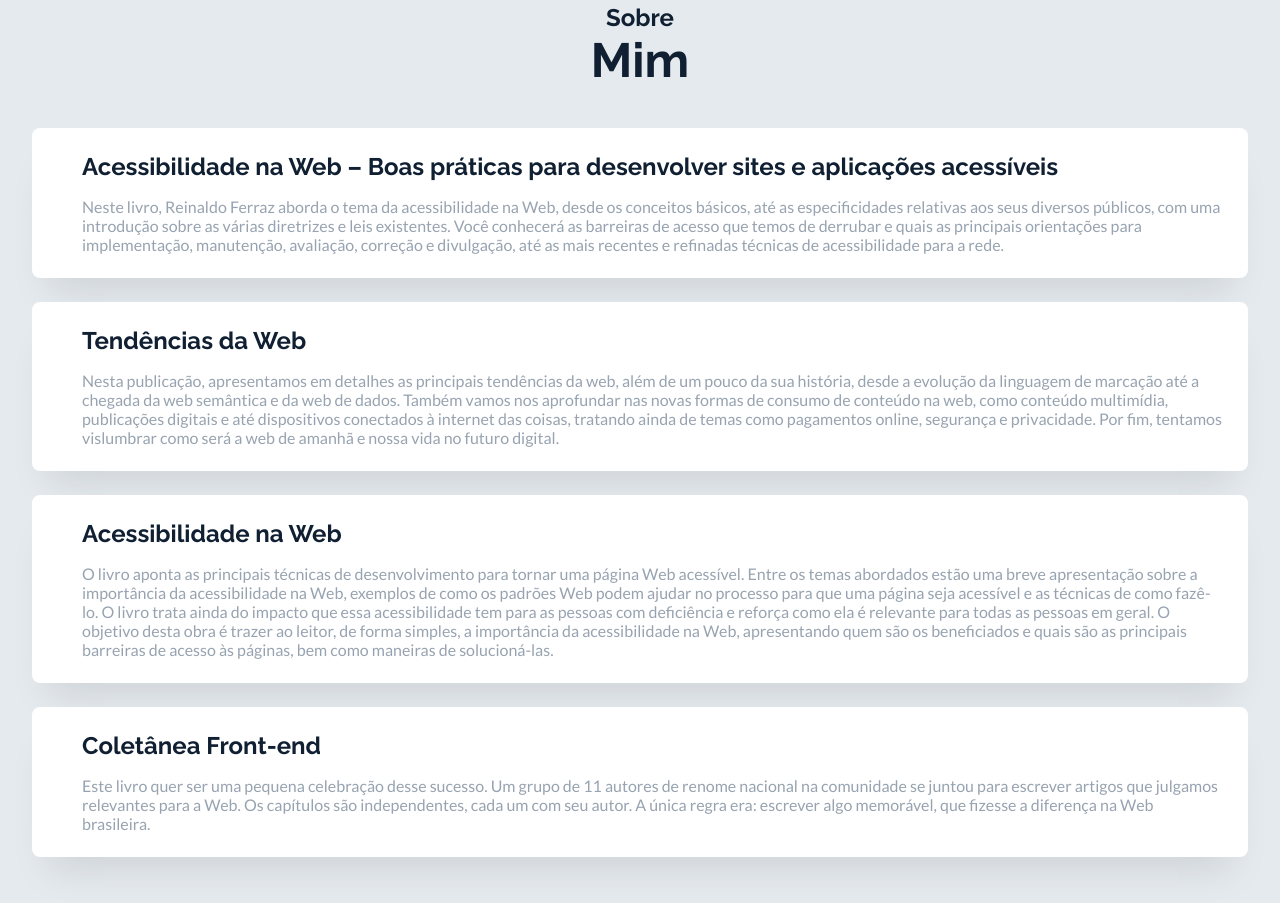
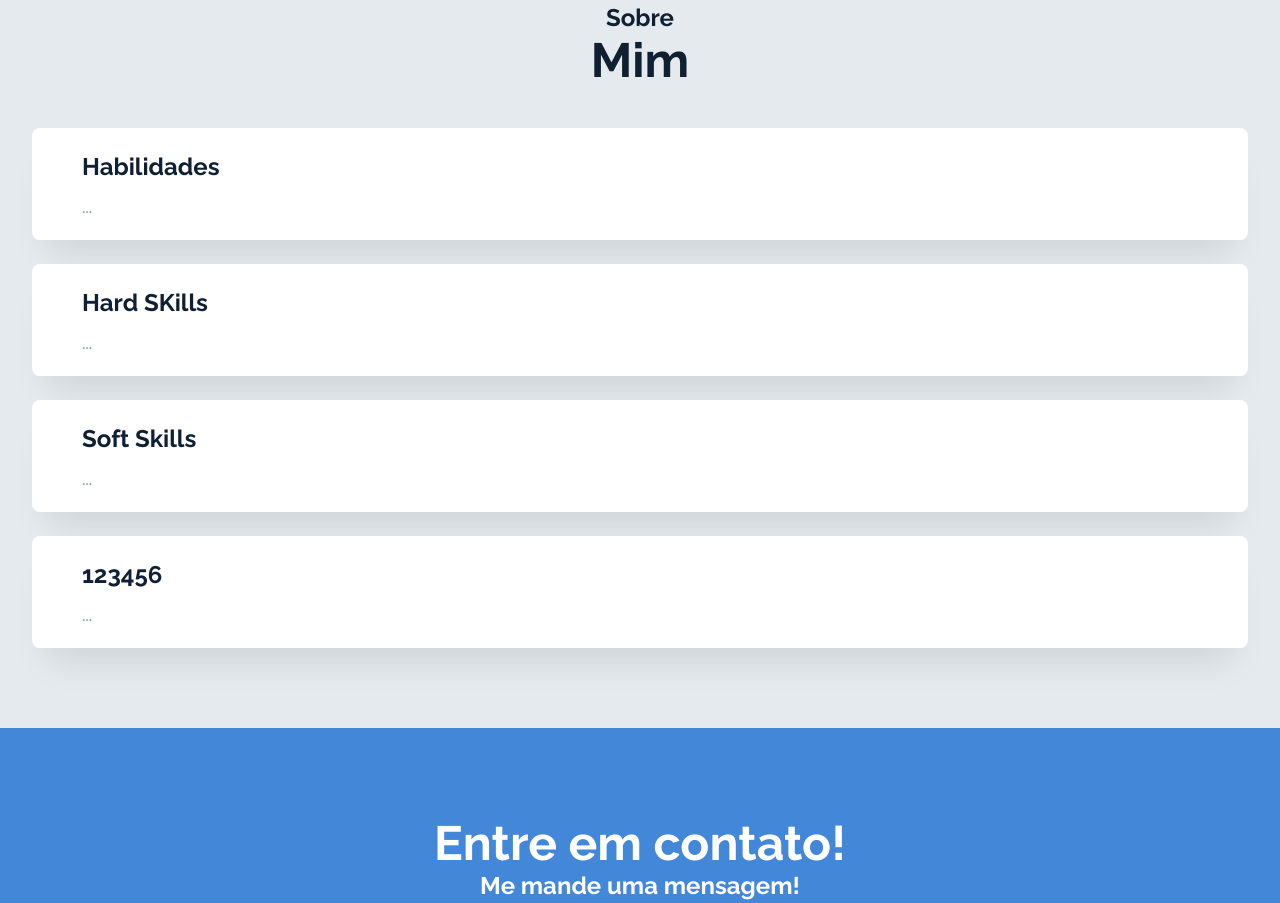
Before and after one commit to vitoralmeida10/vitoralmeida10.github.io, a plain HTML site: page Portifolio.html in a window 1280 px wide. Shown: the part 1776-2679 px from the top of the page. Drawn offline with Linux system fonts and the light colour scheme.

Commit message:
Update Portifolio.html

```diff
--- a/Portifolio.html
+++ b/Portifolio.html
@@ -108,54 +108,36 @@
 
           <article class="sobre-mim">
             <div>
-              <h3>Acessibilidade na Web – Boas práticas para desenvolver sites e aplicações acessíveis</h3>
+              <h3>Habilidades</h3>
               <p>
-                Neste livro, Reinaldo Ferraz aborda o tema da acessibilidade na Web, desde os conceitos básicos,
-                até as especificidades relativas aos seus diversos públicos, com uma introdução sobre as várias
-                diretrizes e leis existentes. Você conhecerá as barreiras de acesso que temos de derrubar e quais as
-                principais orientações para implementação, manutenção, avaliação, correção e divulgação, até as mais
-                recentes e refinadas técnicas de acessibilidade para a rede.
+                ...
               </p>
             </div>
           </article>
 
           <article class="sobre-mim">
             <div>
-              <h3>Tendências da Web</h3>
+              <h3>Hard SKills</h3>
               <p>
-                Nesta publicação, apresentamos em detalhes as principais tendências da web, além de um pouco da sua
-                história, desde a evolução da linguagem de marcação até a chegada da web semântica e da web de dados.
-                Também vamos nos aprofundar nas novas formas de consumo de conteúdo na web, como conteúdo multimídia,
-                publicações digitais e até dispositivos conectados à internet das coisas, tratando ainda de temas como
-                pagamentos online, segurança e privacidade. Por fim, tentamos vislumbrar como será a web de amanhã e
-                nossa vida no futuro digital.
+                ...
               </p>
             </div>
           </article>
 
           <article class="sobre-mim">
             <div>
-              <h3>Acessibilidade na Web</h3>
+              <h3>Soft Skills</h3>
               <p>
-                O livro aponta as principais técnicas de desenvolvimento para tornar uma página Web acessível.
-                Entre os temas abordados estão uma breve apresentação sobre a importância da acessibilidade na Web,
-                exemplos de como os padrões Web podem ajudar no processo para que uma página seja acessível e as
-                técnicas de como fazê-lo. O livro trata ainda do impacto que essa acessibilidade tem para as pessoas com
-                deficiência e reforça como ela é relevante para todas as pessoas em geral. O objetivo desta obra é
-                trazer ao leitor, de forma simples, a importância da acessibilidade na Web, apresentando quem são os
-                beneficiados e quais são as principais barreiras de acesso às páginas, bem como maneiras de solucioná-las.
+                ...
               </p>
             </div>
           </article>
 
           <article class="sobre-mim">
             <div>
-              <h3>Coletânea Front-end</h3>
+              <h3>123456</h3>
               <p>
-                Este livro quer ser uma pequena celebração desse sucesso. Um grupo de 11 autores de renome nacional na
-                comunidade se juntou para escrever artigos que julgamos relevantes para a Web. Os capítulos são
-                independentes, cada um com seu autor. A única regra era: escrever algo memorável, que fizesse a
-                diferença na Web brasileira.
+                ...
               </p>
             </div>
           </article>
```
